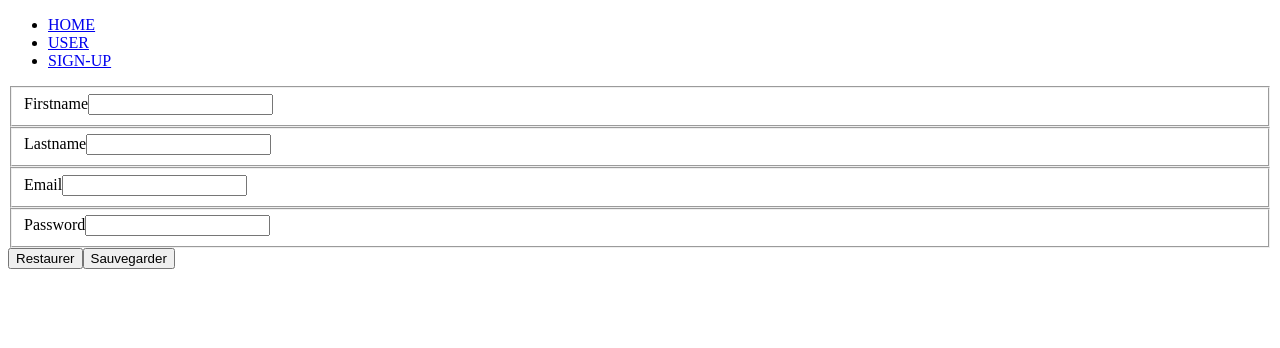
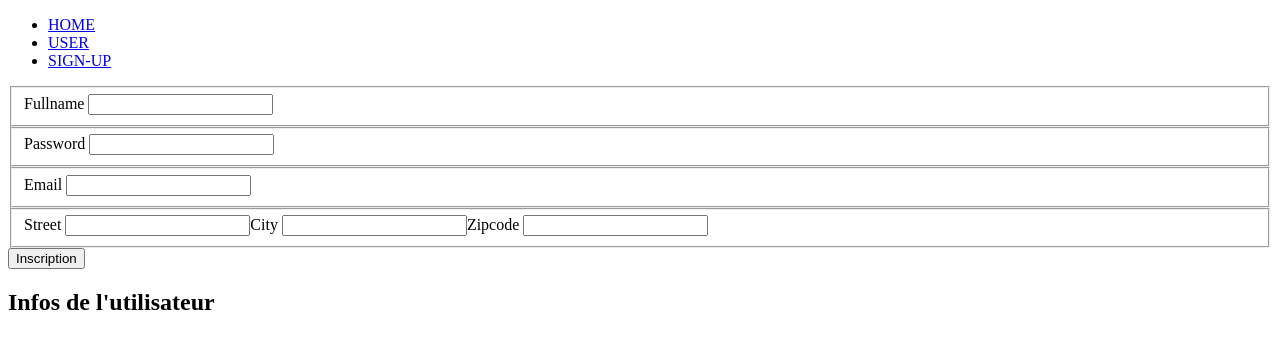
Before and after one commit to Guillaum6e/AngularQuests, an Angular app: page /sign-up in a window 1280 px wide. Shown: the top 348 px of the page. Built offline with nearby package versions, Linux system fonts and the light colour scheme.

Commit message:
Quest06.14-FormControl

```diff
--- a/src/app/app.module.ts
+++ b/src/app/app.module.ts
@@ -5,7 +5,7 @@ import { AppRoutingModule } from './app-routing.module';
 import { AppComponent } from './app.component';
 import { BlockComponent } from './sign-up/block.component';
 import { UserComponent } from './user/user.component';
-import { FormsModule } from '@angular/forms';
+import { FormsModule, ReactiveFormsModule } from '@angular/forms';
 import { MenuComponent } from './menu/menu.component';
 import { MyFormComponent } from './my-form/my-form.component';
 
@@ -20,7 +20,8 @@ import { MyFormComponent } from './my-form/my-form.component';
   imports: [
     BrowserModule,
     AppRoutingModule,
-    FormsModule
+    FormsModule,
+    ReactiveFormsModule
   ],
   providers: [],
   bootstrap: [AppComponent]
--- /dev/null
+++ b/src/app/my-form/ValidationErrors.ts
@@ -0,0 +1,15 @@
+import { AbstractControl, ValidationErrors } from '@angular/forms';
+
+export function passwordValidator(control: AbstractControl): ValidationErrors | null {
+  // One uppercase at least
+  const passwordRegex = RegExp('(?=.*[A-Z])');
+  const valid = passwordRegex.test(control.value);
+
+  const errors = {
+    password: {
+      rules: 'should contain at least one uppercase'
+    }
+  };
+
+  return !valid ? errors : null;
+}
--- a/src/app/my-form/my-form.component.html
+++ b/src/app/my-form/my-form.component.html
@@ -1,46 +1,36 @@
-<form #myForm="ngForm" (ngSubmit)="myForm.valid && onSubmit()">
+<form [formGroup]="myForm" (ngSubmit)="myForm.valid && onSubmit()">
   <fieldset>
-    <label for="firstname-order">Firstname</label>
-    <input id="firstname-order" name="firstname-order" type="text" [(ngModel)]="model.firstname" #firstname="ngModel"
-      required minlength="3" maxlength="15">
+    <label>Fullname
+      <input type="text" formControlName="fullname"></label>
   </fieldset>
 
-  <div *ngIf="myForm.submitted && firstname.errors">
-    <span *ngIf="firstname.errors?.['required']">Le prénom est requis</span>
-    <span *ngIf="firstname.errors?.['minlength']">La longueur minimale doit être supérieure à 3</span>
-    <span *ngIf="firstname.errors?.['maxlength']">La longueur maximale doit être inférieure à 15</span>
-  </div>
-
+  <fieldset>
+    <label>Password
+      <input type="password" formControlName="password"></label>
+  </fieldset>
 
   <fieldset>
-    <label for="lastname-order">Lastname</label>
-    <input id="lastname-order" name="lastname-order" type="text" [(ngModel)]="model.lastname" #lastname="ngModel"
-      required minlength="3" maxlength="15">
+    <label>Email
+      <input type="email" formControlName="email"></label>
   </fieldset>
 
-  <div *ngIf="myForm.submitted && lastname.errors">
-    <span *ngIf="lastname.errors?.['required']">Le nom est requis</span>
-    <span *ngIf="lastname.errors?.['minlength']">La longueur minimale doit être supérieure à 3</span>
-    <span *ngIf="lastname.errors?.['maxlength']">La longueur maximale doit être inférieure à 15</span>
-  </div>
+  <fieldset formGroupName="address">
+    <label>Street
+      <input type="text" formControlName="street"></label>
 
+    <label>City
+      <input type="text" formControlName="city"></label>
 
-  <fieldset>
-    <label for="email-order">Email</label>
-    <input id="email-order" name="email-order" type="email" [(ngModel)]="model.email" #email="ngModel" email required>
+    <label>Zipcode
+      <input type="number" formControlName="zipcode"></label>
   </fieldset>
 
-  <div *ngIf="myForm.submitted && email.errors">
-    <span *ngIf="email.errors?.['required']">L'email est requis</span>
-    <span *ngIf="email.errors?.['email']">Entrez un email valide</span>
-  </div>
+  <button (click)="onSubmit">Inscription</button>
+</form>
 
-
-  <fieldset>
-    <label for="password-order">Password</label>
-    <input id="password-order" name="password-order" type="password" [(ngModel)]="model.password" required>
-  </fieldset>
-
-  <button type="reset">Restaurer</button>
-  <button type="submit">Sauvegarder</button>
-</form>
+<div *ngIf="myForm.valid">
+  <h2>Infos de l'utilisateur</h2>
+  <p>{{person.fullname}}</p>
+  <p>{{person.email}}</p>
+  <p [hidden]="person.zipcode===0">{{person.street}} {{person.zipcode}} {{person.city}}</p>
+</div>
--- a/src/app/my-form/my-form.component.ts
+++ b/src/app/my-form/my-form.component.ts
@@ -1,4 +1,6 @@
 import { Component } from '@angular/core';
+import { FormBuilder, Validators } from '@angular/forms';
+import { passwordValidator } from './ValidationErrors';
 
 @Component({
   selector: 'app-my-form',
@@ -6,18 +8,55 @@ import { Component } from '@angular/core';
   styleUrls: ['./my-form.component.css']
 })
 export class MyFormComponent {
-  model: Order = new Order("", "", "", "");
+
+  myForm = this.fb.group({
+    fullname: [''],
+    email: [''],
+    password: [''],
+    address: this.fb.group({
+      street: [''],
+      city: [''],
+      zipcode: [''],
+    }),
+  });
+
+  // myForm = this.fb.group({
+  //   fullname: ['', [Validators.required]],
+  //   email: ['', [Validators.email, Validators.required]],
+  //   password: ['', [passwordValidator, Validators.required]],
+  //   address: this.fb.group({
+  //     street: ['', Validators.pattern(RegExp('[a-z ]{1,50}/i'))],
+  //     city: ['', Validators.pattern(RegExp('[a-z ]{1,50}/i'))],
+  //     zipcode: ['', Validators.pattern(RegExp('[0-9]{1,5}'))],
+  //   }),
+  // });
+
+  constructor(private fb: FormBuilder) { }
+
+  person: Person = new Person('', '', '', '', '', 0);
 
   onSubmit() {
-    console.log(this.model);
+    if (this.myForm.valid) {
+      const fullname = this.myForm.value.fullname!;
+      const email = this.myForm.value.email!;
+      const password = this.myForm.value.password!;
+      const street = this.myForm.value.address?.street!;
+      const city = this.myForm.value.address?.city!;
+      const zipcode = parseInt(this.myForm.value.address?.zipcode!);
+
+      this.person = new Person(fullname, email, password, street, city, zipcode)
+    }
   }
+
 }
 
-export class Order {
+export class Person {
   constructor(
-    public firstname: string,
-    public lastname: string,
+    public fullname: string,
     public email: string,
-    public password: string
+    public password: string,
+    public street: string,
+    public city: string,
+    public zipcode: number,
   ) { }
 }
```
